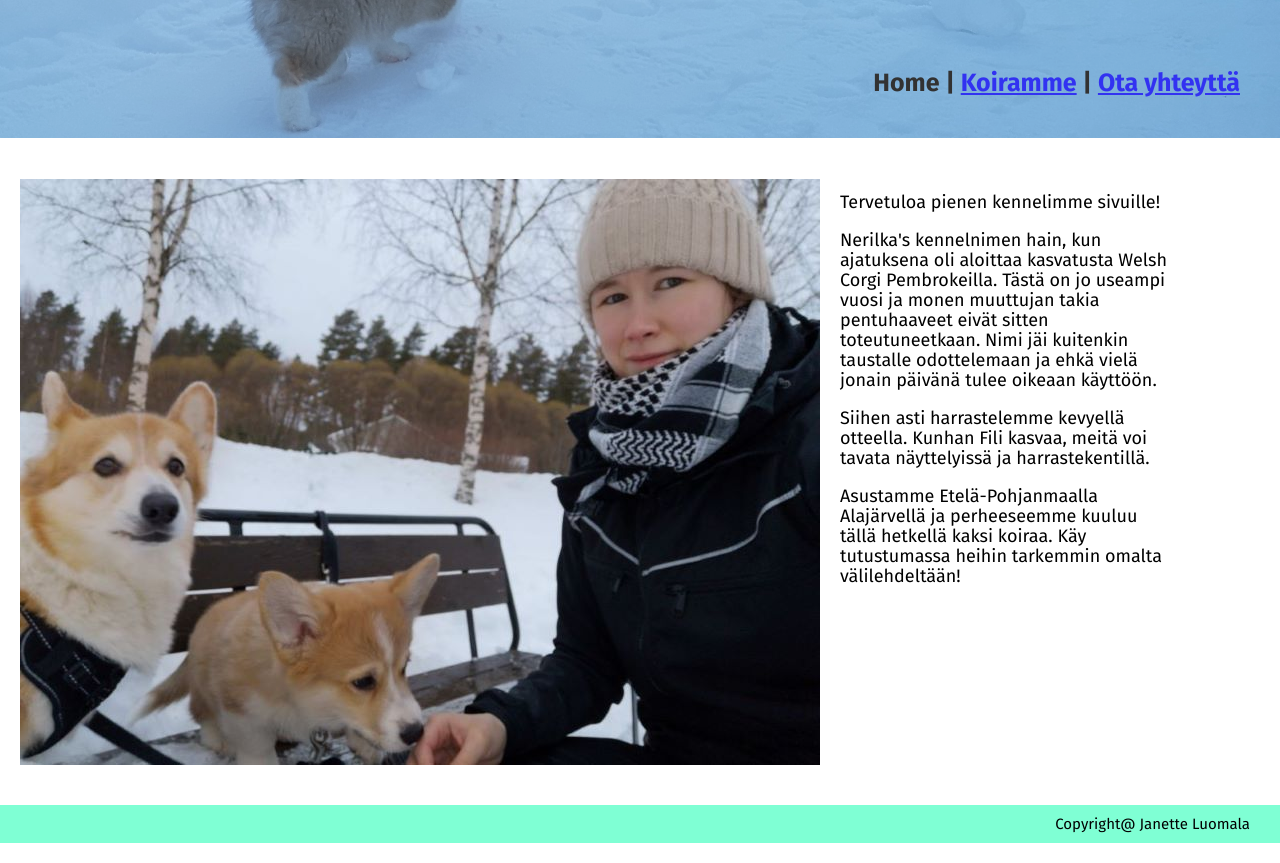
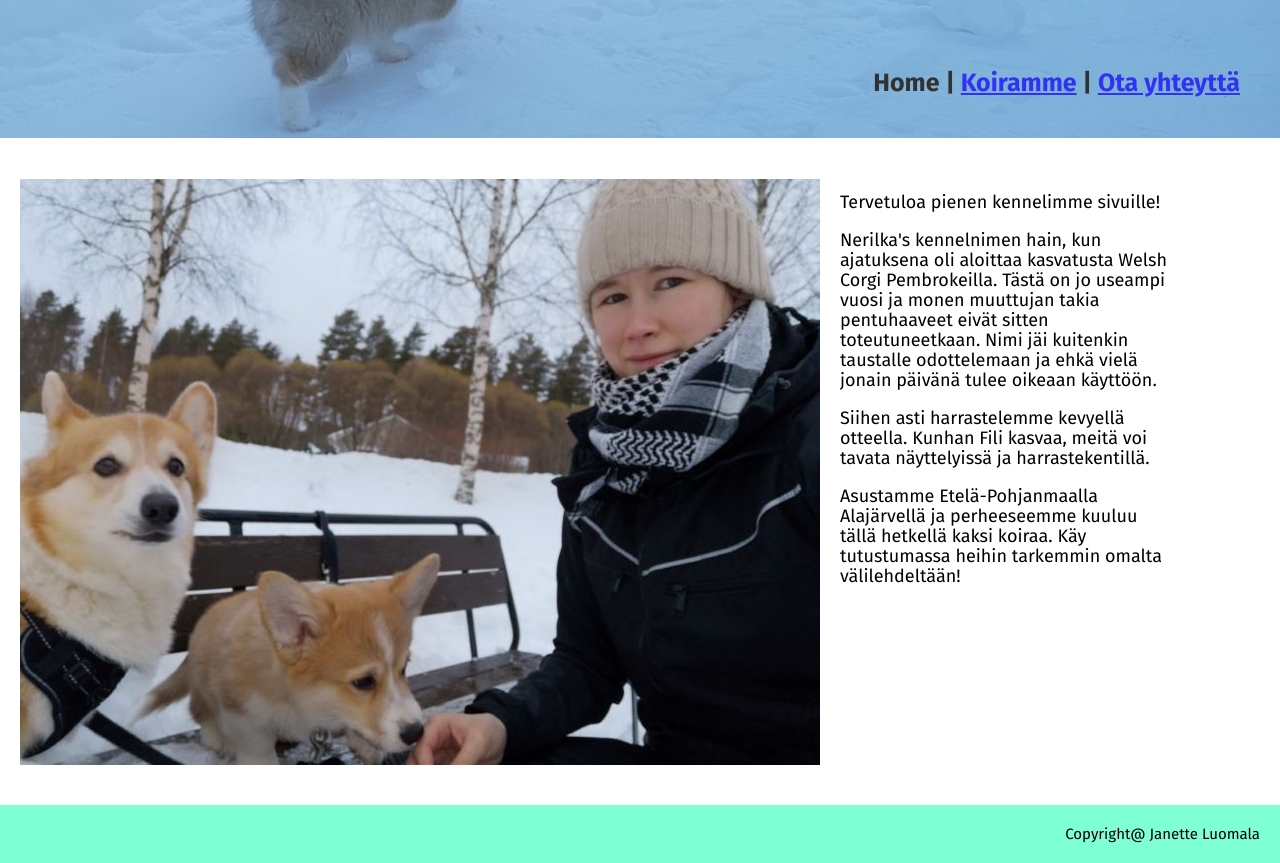
Before and after one commit to luomjan/Nerilkas, a plain HTML site: page index.html in a window 1280 px wide. Shown: the part 155-1018 px from the top of the page. Drawn offline with Linux system fonts and the light colour scheme; a web font is replaced by a local one.

Commit message:
Add files via upload

```diff
--- a/Muotoilu.css
+++ b/Muotoilu.css
@@ -59,7 +59,7 @@
      background-color: aquamarine;
      background-size: cover;
      background-position: center;
-     padding: 10px;
+     padding: 0px;
      margin-top: 20px;
      float: left;
      width: 100%;
@@ -70,7 +70,7 @@
      font-size: 15px;
      text-align: right;
      margin: 0px;
-     padding-right: 40px;
+     padding: 20px;
    }
 
    .freia  {
```
